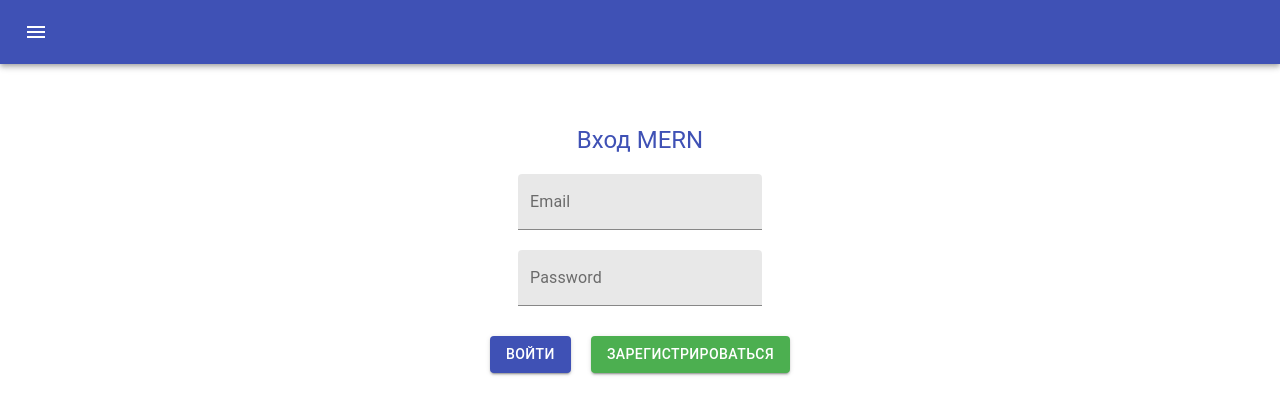
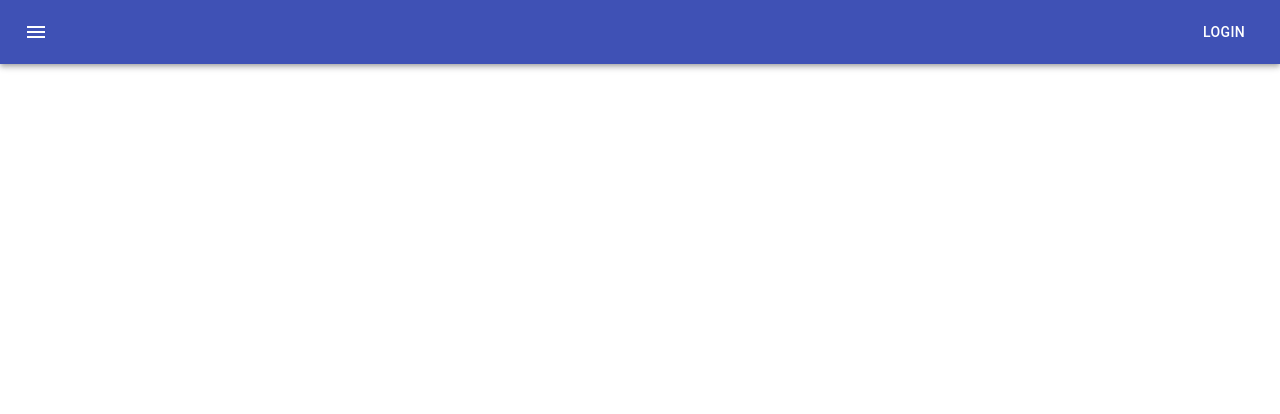
Before and after one commit to Tr3tyakov/mern, a React (Create React App) app in the folder site/: page / in a window 1280 px wide. Shown: the top 414 px of the page. Built offline with nearby package versions, Linux system fonts and the light colour scheme.

Commit message:
add:(AuthModal) modal for authorization

```diff
--- a/site/src/App.js
+++ b/site/src/App.js
@@ -1,90 +1,90 @@
 import React from 'react';
 import {
-  Box,
+  AppBar,
   Toolbar,
   IconButton,
-  Container,
-  TextField,
-  Typography,
   Button,
-  AppBar,
+  makeStyles,
+  Modal,
+  Backdrop,
+  Fade,
+  Box,
+  Avatar,
 } from '@material-ui/core';
+import { useSelector, useDispatch } from 'react-redux';
 import MenuIcon from '@material-ui/icons/Menu';
-import { useSelector, useDispatch } from 'react-redux';
-import { setPassword, setEmail } from './components/actions/actions';
-import { registration, login } from './components/actions/asyncActions';
+import Auth from './components/auth/auth';
+import { setModal } from './components/actions/actions';
 
 function App() {
   const dispatch = useDispatch();
-  const { email, password } = useSelector(({ AuthReducer }) => {
+  const { email, password, isAuth, openModal } = useSelector(({ AuthReducer, AuthModal }) => {
     return {
       email: AuthReducer.email,
       password: AuthReducer.password,
+      isAuth: AuthReducer.isAuth,
+
+      openModal: AuthModal.openModal,
     };
   });
+  const useStyles = makeStyles({
+    modal: {
+      display: 'flex',
+      alignItems: 'center',
+      justifyContent: 'center',
+    },
+    menuButton: {
+      marginRight: 'auto',
+    },
+    box: {
+      padding: '10px',
+      width: '600px',
+      height: '400px',
+      backgroundColor: 'white',
+      borderRadius: '10px',
+    },
+  });
+  const classes = useStyles();
 
-  const makeRegistration = () => {
-    dispatch(registration(email, password));
+  const handleOpen = () => {
+    dispatch(setModal(true));
   };
-  const makeLogin = () => {
-    dispatch(login(email, password));
+  const handleClose = () => {
+    dispatch(setModal(false));
   };
-
-  const changePassword = (value) => {
-    dispatch(setPassword(value));
-  };
-  const changeEmail = (value) => {
-    dispatch(setEmail(value));
-  };
-
   return (
     <>
       <AppBar position="static">
         <Toolbar>
-          <IconButton edge="start" color="inherit">
+          <IconButton edge="start" color="inherit" className={classes.menuButton}>
             <MenuIcon />
           </IconButton>
+          {isAuth ? (
+            <Avatar alt="Remy Sharp" src="/static/images/avatar/1.jpg" />
+          ) : (
+            <Button color="inherit" onClick={handleOpen}>
+              Login
+            </Button>
+          )}
         </Toolbar>
       </AppBar>
-      <Container maxWidth="md">
-        <Box
-          display="flex"
-          justifyContent="center"
-          flexDirection="column"
-          alignItems="center"
-          height="100%"
-          margin="50px 0 0 0"
-          borderRadius="10px"
-          padding="10px">
-          <Typography variant="h5" color="primary" gutterBottom>
-            Вход MERN
-          </Typography>
-          <Box component="div" margin="10px 20px">
-            <TextField
-              color="primary"
-              label="Email"
-              variant="filled"
-              value={email}
-              onChange={(e) => changeEmail(e.target.value)}></TextField>
+      <Modal
+        aria-labelledby="spring-modal-title"
+        aria-describedby="spring-modal-description"
+        className={classes.modal}
+        open={openModal}
+        onClose={handleClose}
+        closeAfterTransition
+        BackdropComponent={Backdrop}
+        BackdropProps={{
+          timeout: 500,
+        }}>
+        <Fade in={openModal}>
+          <Box className={classes.box}>
+            <Auth email={email} password={password} />
           </Box>
-          <Box margin="10px 20px">
-            <TextField
-              color="primary"
-              label="Password"
-              variant="filled"
-              value={password}
-              onChange={(e) => changePassword(e.target.value)}></TextField>
-          </Box>
-          <Box width="300px" display="flex" justifyContent="space-between" margin="20px 0">
-            <Button variant="contained" color="primary" onClick={makeLogin}>
-              Войти
-            </Button>
-            <Button variant="contained" color="secondary" onClick={makeRegistration}>
-              Зарегистрироваться
-            </Button>
-          </Box>
-        </Box>
-      </Container>
+        </Fade>
+      </Modal>
     </>
   );
 }
--- a/site/src/components/actions/actions.js
+++ b/site/src/components/actions/actions.js
@@ -3,7 +3,12 @@ export const EMAIL = 'EMAIL';
 export const AUTH = 'AUTH';
 export const LOADING = 'LOADING';
 
+export const MODAL = 'MODAL';
+
 export const setEmail = (value) => ({ type: EMAIL, payload: value });
 export const setPassword = (value) => ({ type: PASSWORD, payload: value });
 export const setAuth = (bool) => ({ type: AUTH, payload: bool });
 export const setLoading = (bool) => ({ type: LOADING, payload: bool });
+
+//authModal
+export const setModal = (bool) => ({ type: MODAL, payload: bool });
--- a/site/src/components/actions/asyncActions.js
+++ b/site/src/components/actions/asyncActions.js
@@ -10,9 +10,6 @@ export const login = (email, password) => {
   return async (dispatch) => {
     dispatch(setLoading(true));
     const userData = await AuthService.login(email, password);
-    if (!userData) {
-      console.log(1);
-    }
     console.log(userData);
     dispatch(setAuth(true));
     localStorage.setItem('Token', userData.data.accessToken);
--- /dev/null
+++ b/site/src/components/auth/auth.jsx
@@ -0,0 +1,67 @@
+import React from 'react';
+import { Box, Container, TextField, Typography, Button } from '@material-ui/core';
+import { useSelector, useDispatch } from 'react-redux';
+import { setPassword, setEmail } from '../actions/actions';
+import { registration, login } from '../actions/asyncActions';
+
+function Auth({ email, password }) {
+  const dispatch = useDispatch();
+
+  const makeRegistration = () => {
+    dispatch(registration(email, password));
+  };
+  const makeLogin = () => {
+    dispatch(login(email, password));
+  };
+  const changePassword = (value) => {
+    dispatch(setPassword(value));
+  };
+  const changeEmail = (value) => {
+    dispatch(setEmail(value));
+  };
+  return (
+    <>
+      <Container maxWidth="md">
+        <Box
+          display="flex"
+          justifyContent="center"
+          flexDirection="column"
+          alignItems="center"
+          height="100%"
+          margin="50px 0 0 0"
+          borderRadius="10px"
+          padding="10px">
+          <Typography variant="h5" color="primary" gutterBottom>
+            Вход MERN
+          </Typography>
+          <Box component="div" margin="10px 20px">
+            <TextField
+              color="primary"
+              label="Email"
+              variant="filled"
+              value={email}
+              onChange={(e) => changeEmail(e.target.value)}></TextField>
+          </Box>
+          <Box margin="10px 20px">
+            <TextField
+              color="primary"
+              label="Password"
+              variant="filled"
+              value={password}
+              onChange={(e) => changePassword(e.target.value)}></TextField>
+          </Box>
+          <Box width="300px" display="flex" justifyContent="space-between" margin="20px 0">
+            <Button variant="contained" color="primary" onClick={makeLogin}>
+              Войти
+            </Button>
+            <Button variant="contained" color="secondary" onClick={makeRegistration}>
+              Зарегистрироваться
+            </Button>
+          </Box>
+        </Box>
+      </Container>
+    </>
+  );
+}
+
+export default Auth;
--- /dev/null
+++ b/site/src/components/reducers/AuthModal.js
@@ -0,0 +1,14 @@
+import { MODAL } from '../actions/actions';
+
+const initialState = {
+  openModal: false,
+};
+
+export const AuthModal = (state = initialState, action) => {
+  switch (action.type) {
+    case MODAL:
+      return { ...state, openModal: action.payload };
+    default:
+      return state;
+  }
+};
--- a/site/src/components/reducers/rootReducer.js
+++ b/site/src/components/reducers/rootReducer.js
@@ -1,10 +1,12 @@
 import { createStore, applyMiddleware, combineReducers } from 'redux';
 import { composeWithDevTools } from 'redux-devtools-extension';
 import thunk from 'redux-thunk';
+import { AuthModal } from './AuthModal';
 import { AuthReducer } from './AuthReducer';
 
 const rootReducer = combineReducers({
   AuthReducer,
+  AuthModal,
 });
 
 export const store = createStore(rootReducer, composeWithDevTools(applyMiddleware(thunk)));
```
